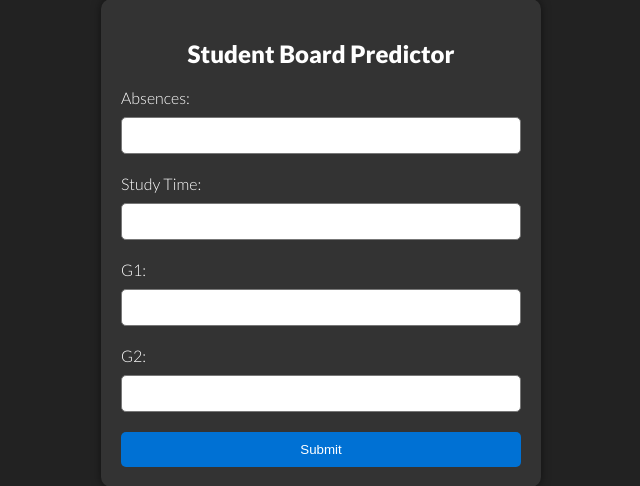
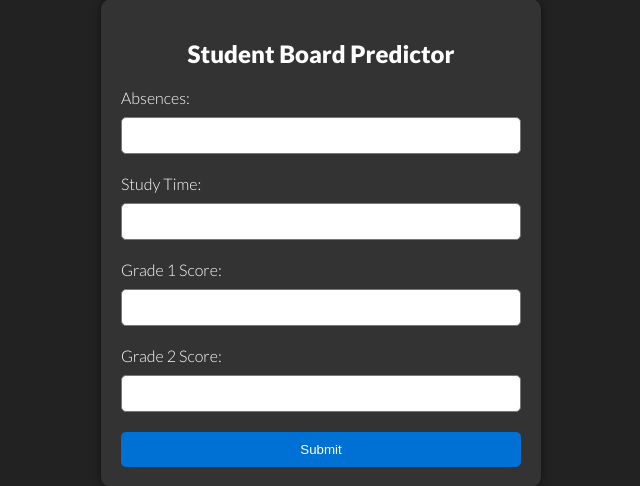
Before and after one commit to naman36382/Student-score-predictor, a Flask app: page / in a window 1280 px wide. Shown: the part 103-589 px from the top of the page, without its empty margins (319-959 px from the left). Run offline with Flask 3, Linux system fonts and the light colour scheme; some web fonts are replaced.

Commit message:
Update index.html

```diff
--- a/templates/index.html
+++ b/templates/index.html
@@ -31,10 +31,10 @@
             <label for="studytime">Study Time:</label>
             <input type="text" id="studytime" name="studytime" required>
 
-            <label for="G1">G1:</label>
+            <label for="G1">Grade 1 Score:</label>
             <input type="text" id="G1" name="G1" required>
 
-            <label for="G2">G2:</label>
+            <label for="G2">Grade 2 Score:</label>
             <input type="text" id="G2" name="G2" required>
 
             <button type="submit">Submit</button>
```
